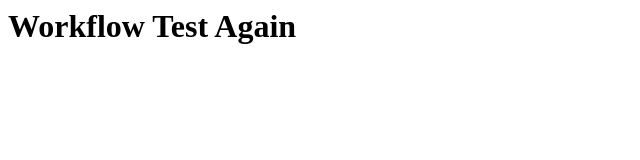
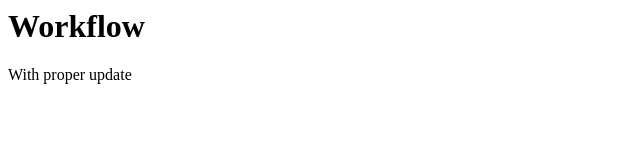
Before and after one commit to rajanvijayan/test-workflow-changelog, a plain HTML site: page index.html in a window 1280 px wide. Shown: the whole page, without its empty margins (0-640 px from the left). Drawn offline with Linux system fonts and the light colour scheme.

Commit message:
update index and changelogs

```diff
--- a/image.json
+++ b/image.json
@@ -3,7 +3,7 @@
     "deployment-name": "wordpress-test-deployment",
     "name": "wordpress-test",
     "registered-name": "website-pro/wordpress-test",
-    "version": "0.0.2",
+    "version": "0.0.3",
     "root-dir": null,
     "dockerfile-path": "."
   }
--- a/index.html
+++ b/index.html
@@ -1 +1,2 @@
-<h1>Workflow Test Again</h1>
+<h1>Workflow</h1>
+<p>With proper update</p>
```
Also changed, not shown: 1 other file.
